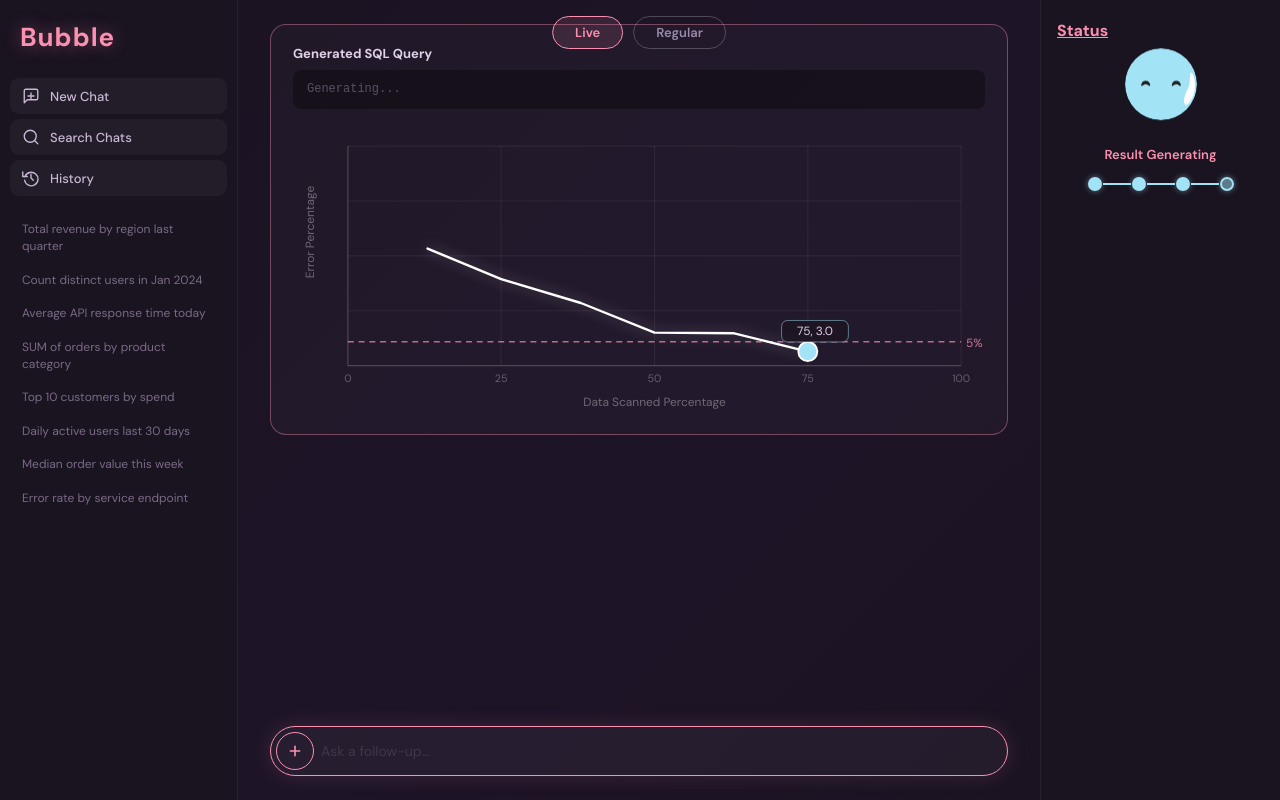
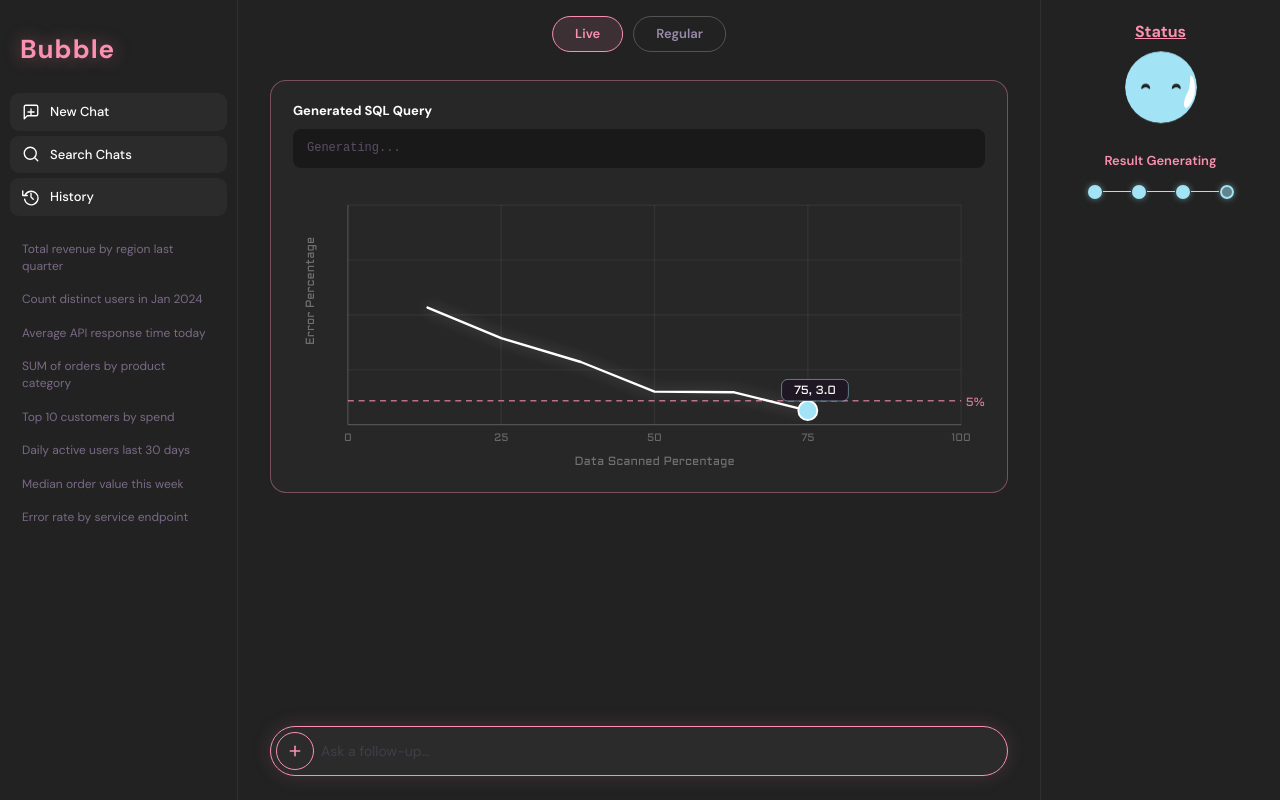
Before and after one commit to Ishitajoshii/bubble, a React (Vite) app in the folder apps/web/: page / in a window 1280 px wide. Both pictures are taken after a click on the button "Total revenue by region last quarter". Built offline with nearby package versions, Linux system fonts and the light colour scheme.

Commit message:
frontend fix 2.0

```diff
--- a/apps/web/src/App.css
+++ b/apps/web/src/App.css
@@ -122,6 +122,7 @@ html, body, #root {
   flex-direction: column;
   position: relative;
   overflow: hidden;
+  background: #222222;
 }
 
 /* Mode toggle */
--- a/apps/web/src/App.tsx
+++ b/apps/web/src/App.tsx
@@ -1,4 +1,5 @@
 import { useState, useRef, useEffect, useCallback } from "react";
+import "./App.css";
 
 // ─────────────────────────────────────────────────────────────────────────────
 // SVG Assets
@@ -287,7 +288,7 @@ function ConvergenceGraph({
             width="56" height="18" rx="5"
             fill="rgba(30,22,35,0.9)" stroke="rgba(162,227,246,0.5)" strokeWidth="0.8"
           />
-          <text x={toX(last.x) + 6} y={toY(last.y) - 14} fill="#e0d0e8" fontSize="10" textAnchor="middle">
+          <text x={toX(last.x) + 6} y={toY(last.y) - 14} fill="#ffffff" fontSize="10" textAnchor="middle">
             {last.x}, {last.y.toFixed(1)}
           </text>
         </g>
@@ -351,7 +352,7 @@ function PlusMenu({ onClose }: { onClose: () => void }) {
           display: "flex", alignItems: "center", gap: 10,
           width: "100%", padding: "9px 14px",
           background: "transparent", border: "none", cursor: "pointer",
-          color: "#e0d0e8", textAlign: "left", transition: "background 0.15s",
+          color: "#ffffff", textAlign: "left", transition: "background 0.15s",
           fontFamily: "'DM Sans', sans-serif",
         }}
           onMouseEnter={(e) => (e.currentTarget.style.background = "rgba(251,144,176,0.1)")}
@@ -406,7 +407,7 @@ function InputBar({
           placeholder={placeholder} disabled={disabled}
           style={{
             flex: 1, background: "transparent", border: "none", outline: "none",
-            color: "#e0d0e8", fontSize: 14, fontFamily: "'DM Sans', sans-serif",
+            color: "#ffffff", fontSize: 14, fontFamily: "'DM Sans', sans-serif",
             caretColor: "#FB90B0", opacity: disabled ? 0.5 : 1,
           }}
         />
@@ -444,10 +445,10 @@ function Sidebar({ onNew, onHistory }: { onNew: () => void; onHistory: (p: strin
   return (
     <aside style={{
       width: 238, minWidth: 238,
-      background: "#1a1320",
+      background: "#222222",
       borderRight: "1px solid rgba(255,255,255,0.06)",
       display: "flex", flexDirection: "column",
-      padding: "20px 0", zIndex: 10, overflowY: "auto",
+      padding: "30px 0 0 0", zIndex: 10, overflowY: "auto",
     }}>
       <div style={{ padding: "0 20px 24px" }}>
         <span style={{
@@ -466,12 +467,12 @@ function Sidebar({ onNew, onHistory }: { onNew: () => void; onHistory: (p: strin
           <button key={label} onClick={action} style={{
             display: "flex", alignItems: "center", gap: 10,
             padding: "9px 12px", background: "rgba(255,255,255,0.04)",
-            border: "none", borderRadius: 9, color: "#c8b8d4",
+            border: "none", borderRadius: 9, color: "#ffffff",
             cursor: "pointer", fontSize: 13, fontWeight: 500,
             fontFamily: "'DM Sans', sans-serif", transition: "all 0.15s", textAlign: "left",
           }}
             onMouseEnter={(e) => { e.currentTarget.style.background = "rgba(251,144,176,0.12)"; e.currentTarget.style.color = "#FB90B0"; }}
-            onMouseLeave={(e) => { e.currentTarget.style.background = "rgba(255,255,255,0.04)"; e.currentTarget.style.color = "#c8b8d4"; }}
+            onMouseLeave={(e) => { e.currentTarget.style.background = "rgba(255,255,255,0.04)"; e.currentTarget.style.color = "#ffffff"; }}
           >
             {icon}{label}
           </button>
@@ -487,7 +488,7 @@ function Sidebar({ onNew, onHistory }: { onNew: () => void; onHistory: (p: strin
             fontSize: 12, lineHeight: 1.45, transition: "color 0.15s",
             fontFamily: "'DM Sans', sans-serif", marginBottom: 2,
           }}
-            onMouseEnter={(e) => (e.currentTarget.style.color = "#c8b8d4")}
+            onMouseEnter={(e) => (e.currentTarget.style.color = "#ffffff")}
             onMouseLeave={(e) => (e.currentTarget.style.color = "#7a6a85")}
           >
             {h}
@@ -516,11 +517,12 @@ function StatusPanel({
   return (
     <aside style={{
       width: 240, minWidth: 240,
-      background: "#1a1320",
+      background: "#222222",
       borderLeft: "1px solid rgba(255,255,255,0.06)",
       display: "flex", flexDirection: "column",
-      padding: "20px 16px", overflowY: "auto",
+      padding: "20px 16px", overflowY: "auto", alignItems: "center",
     }}>
+      <div style={{ display: "flex", flexDirection: "column", alignItems: "center", width: "100%" }}>
         <h3 style={{
           fontSize: 16, fontWeight: 700, color: "#FB90B0",
           marginBottom: 16, textDecoration: "underline",
@@ -568,7 +570,7 @@ function StatusPanel({
 
         {/* Result panels */}
         {result && (
-        <div style={{ display: "flex", flexDirection: "column", gap: 14 }}>
+          <div style={{ display: "flex", flexDirection: "column", gap: 14, width: "100%" }}>
             <ResultBlock title="Targets Met">
               <MetricRow label="Target Error" value={`${result.targetError}%`} />
               <MetricRow label="Confidence" value={`${result.confidence}%`} />
@@ -594,6 +596,7 @@ function StatusPanel({
             </ResultBlock>
           </div>
         )}
+      </div>
     </aside>
   );
 }
@@ -601,7 +604,7 @@ function StatusPanel({
 function ResultBlock({ title, children }: { title: string; children: React.ReactNode }) {
   return (
     <div>
-      <p style={{ fontSize: 12, fontWeight: 700, color: "#e0d0e8", marginBottom: 6, fontFamily: "'DM Sans', sans-serif" }}>
+      <p style={{ fontSize: 12, fontWeight: 700, color: "#ffffff", marginBottom: 6, fontFamily: "'DM Sans', sans-serif" }}>
         {title}
       </p>
       <div style={{ display: "flex", flexDirection: "column", gap: 3 }}>{children}</div>
@@ -613,7 +616,7 @@ function MetricRow({ label, value, highlight = false }: { label: string; value:
   return (
     <div style={{ display: "flex", justifyContent: "space-between", alignItems: "baseline", gap: 6 }}>
       <span style={{ fontSize: 11, color: "#7a6a85", fontFamily: "'DM Sans', sans-serif" }}>{label}:</span>
-      <span style={{ fontSize: 11, color: highlight ? "#A2E3F6" : "#c8b8d4", fontWeight: 500, fontFamily: "'DM Sans', sans-serif", textAlign: "right" }}>
+      <span style={{ fontSize: 11, color: highlight ? "#A2E3F6" : "#ffffff", fontWeight: 500, fontFamily: "'DM Sans', sans-serif", textAlign: "right" }}>
         {value}
       </span>
     </div>
@@ -644,7 +647,7 @@ function ErrorSlider({ value, onChange, onClose }: { value: number; onChange: (v
       boxShadow: "0 8px 28px rgba(0,0,0,0.55)", zIndex: 200,
       animation: "menuIn 0.18s cubic-bezier(.22,1,.36,1)",
     }}>
-      <p style={{ fontSize: 13, fontWeight: 600, color: "#e0d0e8", textAlign: "center", marginBottom: 8, fontFamily: "'DM Sans', sans-serif" }}>
+      <p style={{ fontSize: 13, fontWeight: 600, color: "#ffffff", textAlign: "center", marginBottom: 8, fontFamily: "'DM Sans', sans-serif" }}>
         Choose Error Percentage
       </p>
       <p style={{ fontSize: 18, fontWeight: 700, color: "#FB90B0", textAlign: "center", marginBottom: 10, fontFamily: "'DM Sans', sans-serif" }}>
@@ -698,7 +701,7 @@ function LandingView({
         <BubbleSmile size={120} />
       </div>
 
-      <p style={{ color: "#c8b8d4", fontSize: 16, fontWeight: 500, marginBottom: 28, textAlign: "center", zIndex: 1, fontFamily: "'DM Sans', sans-serif" }}>
+      <p style={{ color: "#ffffff", fontSize: 16, fontWeight: 500, marginBottom: 28, textAlign: "center", zIndex: 1, fontFamily: "'DM Sans', sans-serif" }}>
         Hello User, What do you wanna know today?
       </p>
 
@@ -750,7 +753,7 @@ function ResultView({
 
   return (
     <div style={{ flex: 1, display: "flex", flexDirection: "column", overflow: "hidden" }}>
-      <div style={{ flex: 1, overflowY: "auto", padding: "24px 32px 8px" }}>
+      <div style={{ flex: 1, overflowY: "auto", padding: "80px 32px 8px" }}>
         <div style={{
           border: "1.5px solid rgba(251,144,176,0.4)",
           borderRadius: 16, padding: "20px 22px",
@@ -760,7 +763,7 @@ function ResultView({
           {/* SQL */}
           {(result || streaming) && (
             <div style={{ marginBottom: 18 }}>
-              <p style={{ fontSize: 13, fontWeight: 700, color: "#e0d0e8", marginBottom: 8, fontFamily: "'DM Sans', sans-serif" }}>
+              <p style={{ fontSize: 13, fontWeight: 700, color: "#ffffff", marginBottom: 8, fontFamily: "'DM Sans', sans-serif" }}>
                 Generated SQL Query
               </p>
               <div style={{
@@ -776,7 +779,7 @@ function ResultView({
           {/* Planner rationale */}
           {result && (
             <div style={{ marginBottom: 18 }}>
-              <p style={{ fontSize: 13, fontWeight: 700, color: "#e0d0e8", marginBottom: 8, fontFamily: "'DM Sans', sans-serif" }}>
+              <p style={{ fontSize: 13, fontWeight: 700, color: "#ffffff", marginBottom: 8, fontFamily: "'DM Sans', sans-serif" }}>
                 Planner Rationale
               </p>
               <div style={{
@@ -788,7 +791,7 @@ function ResultView({
                   ["Reason", result.strategyReason],
                   ["Target", result.target],
                 ].map(([k, v]) => (
-                  <p key={k} style={{ fontSize: 12, color: "#c8b8d4", fontFamily: "'DM Sans', sans-serif", margin: 0 }}>
+                  <p key={k} style={{ fontSize: 12, color: "#ffffff", fontFamily: "'DM Sans', sans-serif", margin: 0 }}>
                     <span style={{ fontWeight: 600 }}>{k}:</span> {v}
                   </p>
                 ))}
@@ -914,7 +917,7 @@ export default function App() {
       <style>{`
         @import url('https://fonts.googleapis.com/css2?family=DM+Sans:wght@400;500;600;700&display=swap');
         *, *::before, *::after { box-sizing: border-box; margin: 0; padding: 0; }
-        body { font-family: 'DM Sans', sans-serif; background: #1a1320; color: #e0d0e8; height: 100vh; overflow: hidden; }
+        body { font-family: 'Alrich', sans-serif; background: #222222; color: #ffffff; height: 100vh; overflow: hidden; }
         ::-webkit-scrollbar { width: 4px; }
         ::-webkit-scrollbar-track { background: transparent; }
         ::-webkit-scrollbar-thumb { background: rgba(251,144,176,0.3); border-radius: 2px; }
@@ -930,7 +933,7 @@ export default function App() {
 
       <div style={{
         display: "flex", height: "100vh",
-        background: "linear-gradient(135deg, #1a1320 0%, #1e1428 50%, #1a1320 100%)",
+        background: "#222222",
         position: "relative",
       }}>
         <Sidebar onNew={handleNew} onHistory={(p) => handleSubmit(p)} />
@@ -949,7 +952,7 @@ export default function App() {
                 cursor: "pointer", fontSize: 13, fontWeight: 600,
                 fontFamily: "'DM Sans', sans-serif", transition: "all 0.2s",
               }}
-                onMouseEnter={(e) => { if (mode !== m) { e.currentTarget.style.borderColor = "rgba(251,144,176,0.45)"; e.currentTarget.style.color = "#e0d0e8"; } }}
+                onMouseEnter={(e) => { if (mode !== m) { e.currentTarget.style.borderColor = "rgba(251,144,176,0.45)"; e.currentTarget.style.color = "#ffffff"; } }}
                 onMouseLeave={(e) => { if (mode !== m) { e.currentTarget.style.borderColor = "rgba(255,255,255,0.22)"; e.currentTarget.style.color = "#9a8aaa"; } }}
               >
                 {m}
--- a/apps/web/src/landing.tsx
+++ b/apps/web/src/landing.tsx
@@ -222,7 +222,7 @@ function Sidebar({
               background: "rgba(255,255,255,0.04)",
               border: "none",
               borderRadius: 10,
-              color: "#c8b8d4",
+              color: "#ffffff",
               cursor: "pointer",
               fontSize: 14,
               fontWeight: 500,
@@ -236,7 +236,7 @@ function Sidebar({
             }}
             onMouseLeave={(e) => {
               e.currentTarget.style.background = "rgba(255,255,255,0.04)";
-              e.currentTarget.style.color = "#c8b8d4";
+              e.currentTarget.style.color = "#ffffff";
             }}
           >
             {icon}
```
Lines whose indentation alone changed are shown as unchanged.
